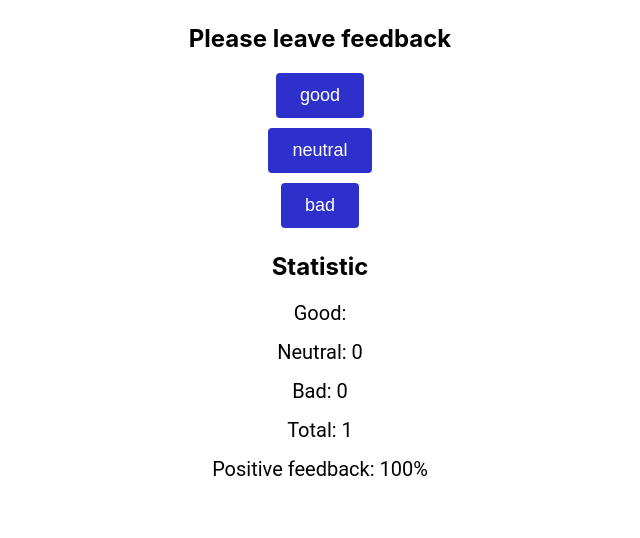
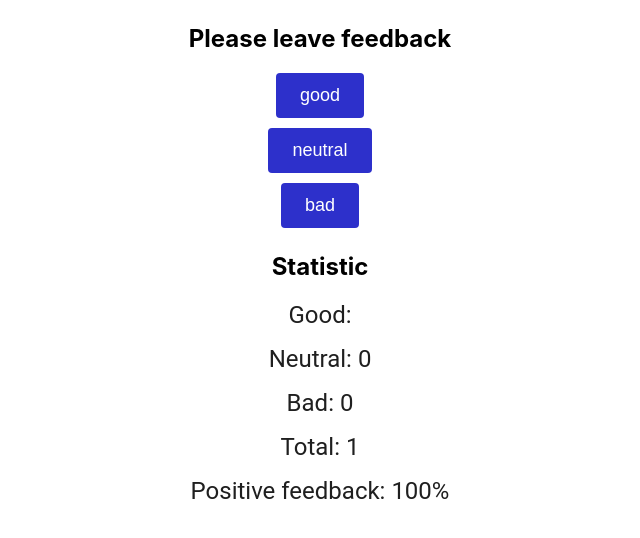
Before and after one commit to Alona1366/goit-react-hw-02-feedback, a React (Create React App) app: page / in a window 1280 px wide. Both pictures are taken after a click on the button "good". Shown: the top 538 px of the page, without its empty margins (320-960 px from the left). Built offline with nearby package versions, Linux system fonts and the light colour scheme.

Commit message:
update statistics module

```diff
--- a/src/components/Statistics/Statistics.module.css
+++ b/src/components/Statistics/Statistics.module.css
@@ -2,7 +2,7 @@
     display: flex;
     justify-content: center;
     text-align: center;
-    gap: 15px;
+    gap: 16px;
     flex-direction: column;
   }
   .statistics__good,
@@ -10,7 +10,7 @@
   .statistics__neutral,
   .statistics__total,
   .statistics__PF {
-    font-size: 20px;
+    font-size: 24px;
     font-family: Roboto, sans-serif;
-    color: black;
+    color: rgb(31, 31, 31);
   }
```
